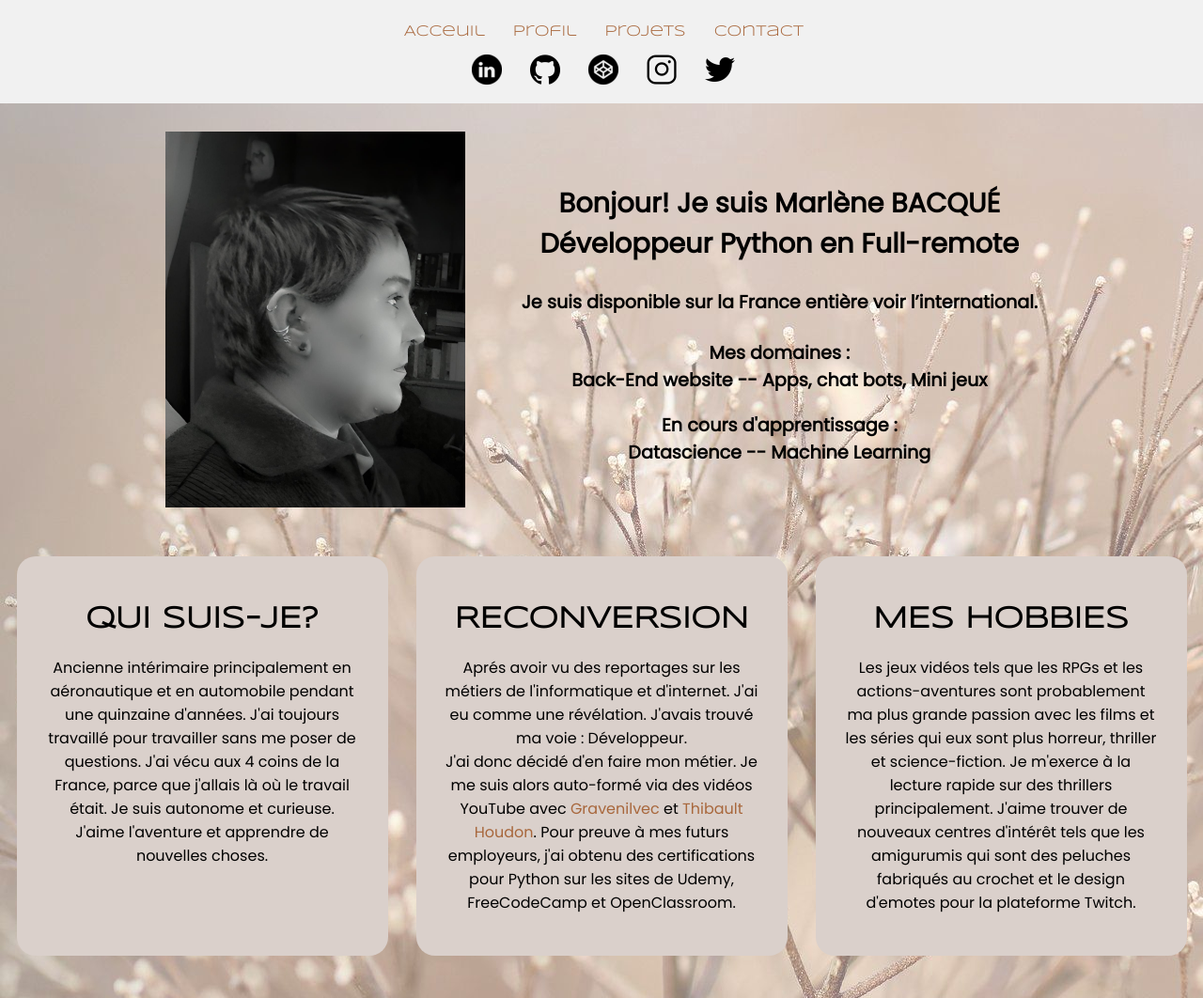
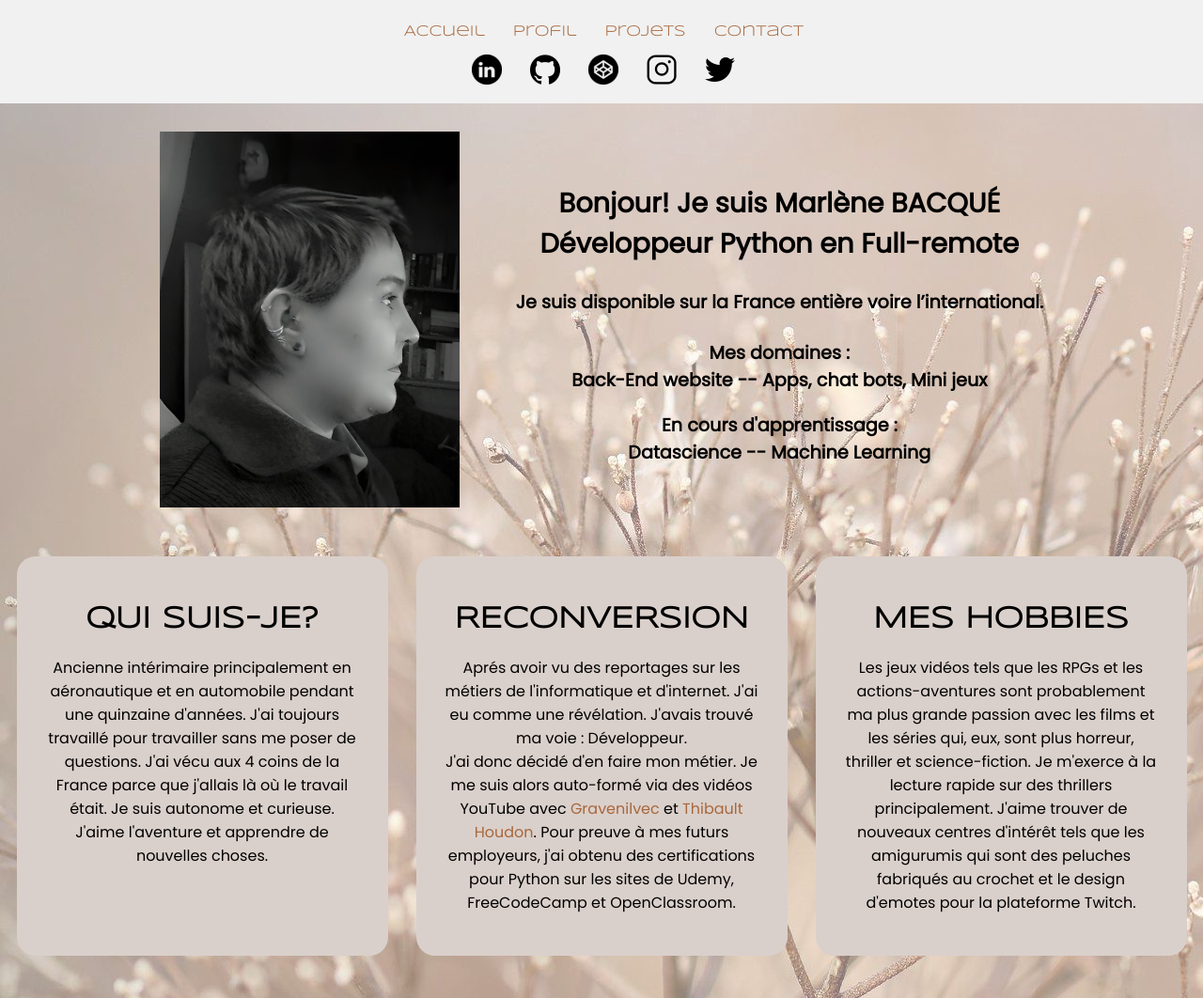
Before and after one commit to CodeYourPlanet/Portfolio, a plain HTML site: page index.html in a window 1280 px wide. Shown: the top 1062 px of the page at 94% size. Drawn offline with nearby package versions, Linux system fonts and the light colour scheme.

Commit message:
Update index.html

```diff
--- a/index.html
+++ b/index.html
@@ -13,7 +13,7 @@
     <nav>
         <div class="menu">
             <ul>
-                <li><a href="#home">Acceuil</a></li>
+                <li><a href="#home">Accueil</a></li>
                 <li><a href="#about">Profil</a></li>
                 <li><a href="#projets">Projets</a></li>
                 <li><a href="#contact">Contact</a></li>
@@ -55,7 +55,7 @@
                     Développeur Python en Full-remote
                 </h2>
                 <h4>
-                    Je suis disponible sur la France entière voir l’international.
+                    Je suis disponible sur la France entière voire l’international.
                 </h4>
                 <p>
                     Mes domaines : <br />
@@ -74,7 +74,7 @@
                     Ancienne intérimaire principalement en aéronautique et en automobile
                     pendant une quinzaine d'années. J'ai toujours travaillé pour
                     travailler sans me poser de questions. J'ai vécu aux 4 coins de la
-                    France, parce que j'allais là où le travail était. Je suis autonome
+                    France parce que j'allais là où le travail était. Je suis autonome
                     et curieuse. J'aime l'aventure et apprendre de nouvelles choses.
                 </p>
             </div>
@@ -97,8 +97,8 @@
                 <h1>Mes hobbies</h1>
                 <p>
                     Les jeux vidéos tels que les RPGs et les actions-aventures sont
-                    probablement ma plus grande passion avec les films et les séries qui
-                    eux sont plus horreur, thriller et science-fiction. Je m'exerce à la
+                    probablement ma plus grande passion avec les films et les séries qui,
+                    eux, sont plus horreur, thriller et science-fiction. Je m'exerce à la
                     lecture rapide sur des thrillers principalement. J'aime trouver de
                     nouveaux centres d'intérêt tels que les amigurumis qui sont des
                     peluches fabriqués au crochet et le design d'emotes pour la
```
